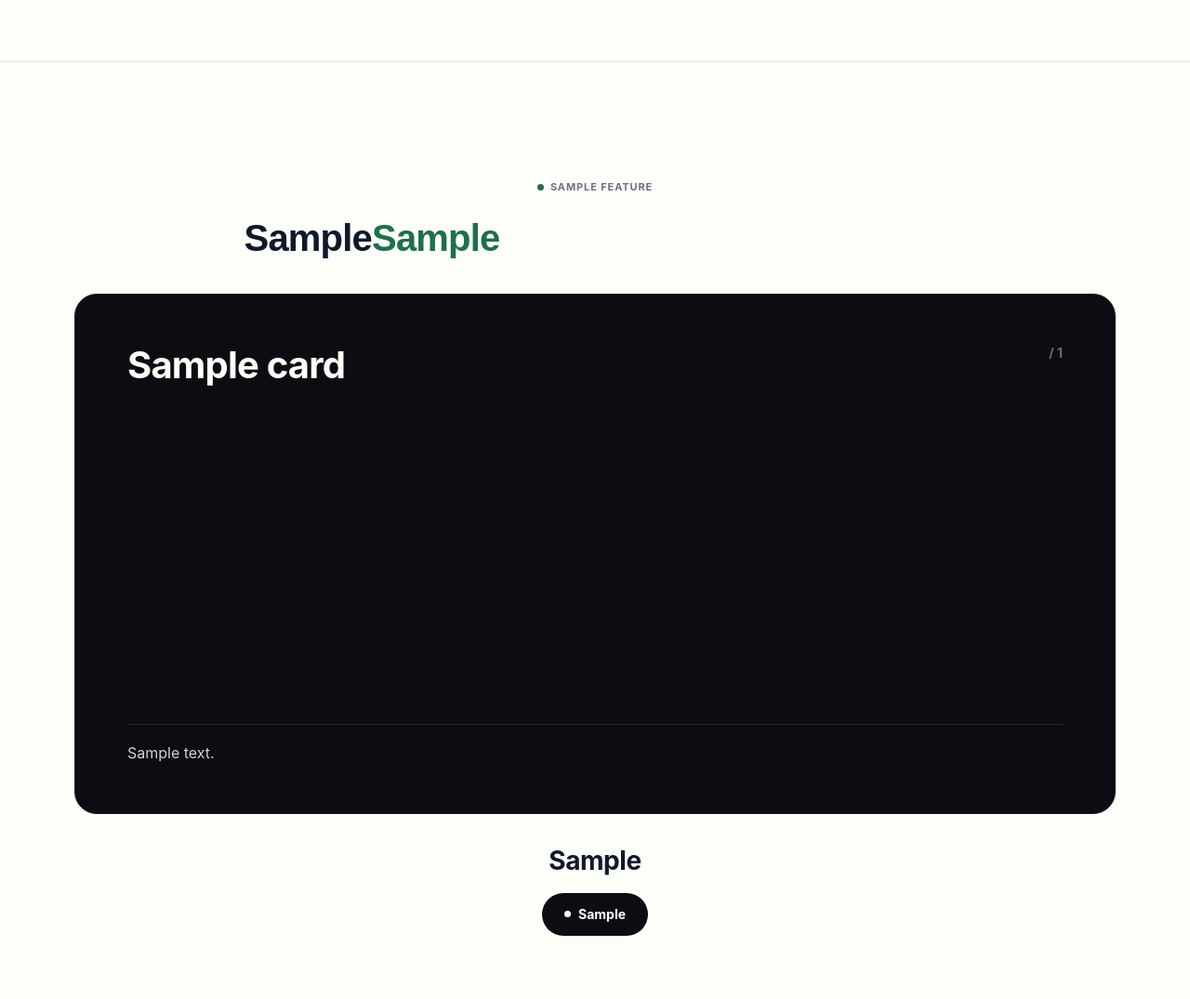
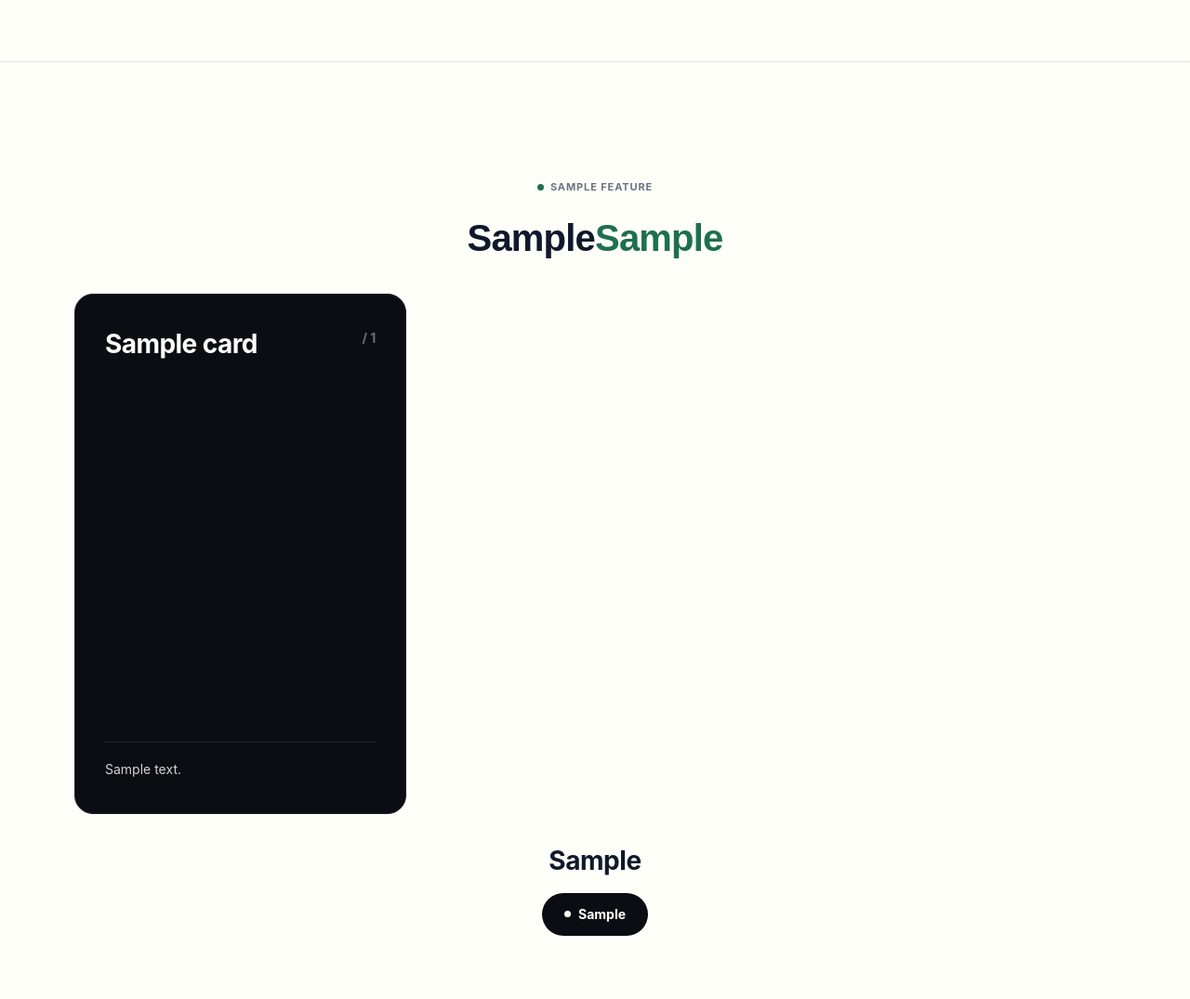
Before and after one commit to qoqmffh/enter-homepage, a Flask app: template templates/why.html in a window 1280 px wide. Shown: the part 2584-3659 px from the top of the page at 93% size. Run offline with Flask 3, Linux system fonts and the light colour scheme; the template is opened without the code that fills it: most values are stand-ins (such as "Sample title", 1, 10 or a date in 2020); grey boxes marked "Sample" are stand-in pictures; some web fonts are replaced.

Commit message:
왜 ENTER: HOW WE WORK 제목 가운데 정렬 복구, /1 /2 /3 카드 데스크톱 3열 배치

```diff
--- a/static/home-poetic.css
+++ b/static/home-poetic.css
@@ -304,3 +304,21 @@
 .ls-cell.ls-space{ overflow:visible; }
 .ls-primary{ position:relative; display:inline-block; top:0; }
 .ls-secondary{ position:absolute; left:0; right:0; top:100%; display:inline-block; }
+
+/* ---------- 2026-11-02 수정 ---------- */
+/* HOW WE WORK 제목 가운데 정렬 복구: site.css의 .hp-two-tone(margin:auto)을 .hp-headline-lg{margin:0}가 덮어써서 왼쪽으로 쏠리던 문제 */
+.hp-features-head .hp-two-tone{ margin-left:auto; margin-right:auto; }
+
+/* /1 /2 /3 카드 3장을 한 화면에 가로로 (데스크톱). 모바일은 기존처럼 세로 */
+@media (min-width:1024px){
+  .hp-feature-grid{ display:grid; grid-template-columns:repeat(3,1fr); gap:24px; align-items:stretch; }
+  .hp-feature-grid .hp-feature-card{ margin:0; padding:36px 32px; min-height:560px; border-radius:20px; }
+  .hp-feature-grid .hp-feature-card-head .hp-headline-lg{ font-size:28px; line-height:1.25; }
+  .hp-feature-grid .hp-mockup,
+  .hp-feature-grid .hp-mockup--ledger{ max-width:100%; width:100%; margin:28px 0; padding:18px 16px; border-radius:14px; }
+  .hp-feature-grid{ --hp-ledger-row-h:36px; --hp-ledger-cols:74px 20px 46px 1fr 62px; }
+  .hp-feature-grid .hp-ledger-head{ font-size:9px; }
+  .hp-feature-grid .hp-ledger-row{ font-size:11px; }
+  .hp-feature-grid .hp-chat-text{ font-size:12px; }
+  .hp-feature-grid .hp-feature-card-foot p{ font-size:14px; }
+}
--- a/templates/why.html
+++ b/templates/why.html
@@ -124,6 +124,7 @@
       </h2>
     </div>
 
+    <div class="hp-feature-grid">
     {% for card in p.features.cards %}
     <div class="hp-feature-card hp-trail-host" data-trail="green">
       <div class="hp-trail" aria-hidden="true"></div>
@@ -245,6 +246,7 @@
     </div>
     {% endfor %}
 
+    </div>
     <div class="hp-center hp-features-foot">
       <h3 class="hp-headline-md">{{ p.features.closing_line }}</h3>
       {{ m.pill(p.features.cta_kakao, '#', 'primary', True) }}
```
